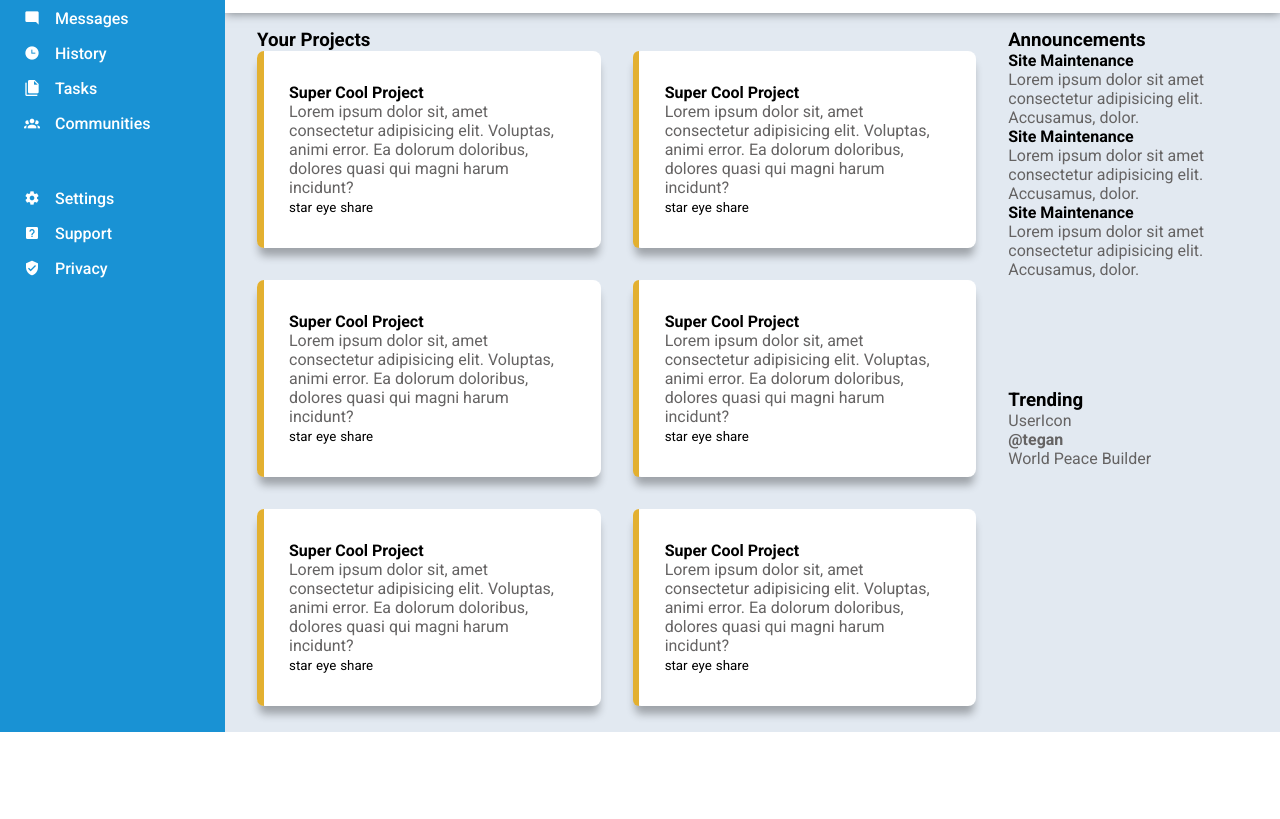
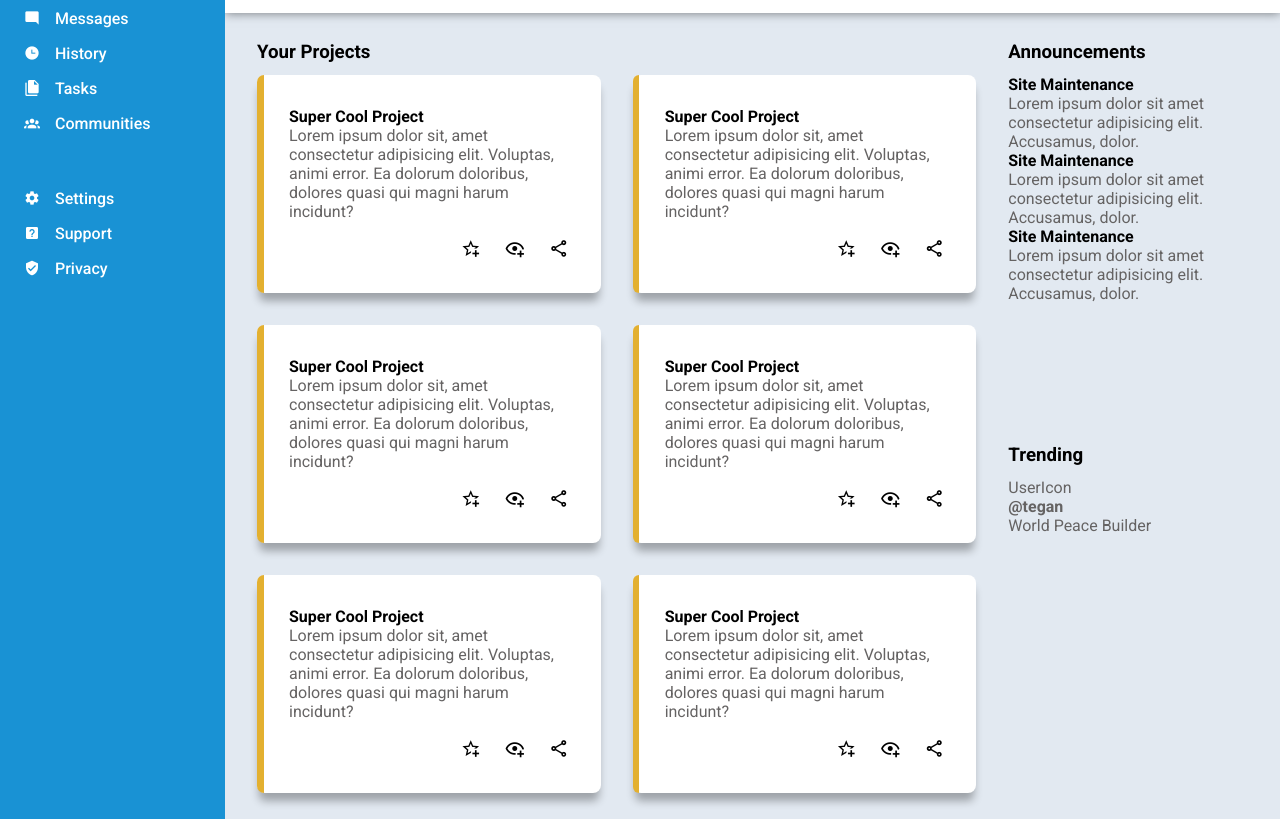
Before and after one commit to Monatric/odin-admin-dashboard, a website: page index.html in a window 1280 px wide. Shown: the part 137-956 px from the top of the page. Before the commit the page ends 869 px from the top, so only its background shows below. Drawn offline with Linux system fonts and the light colour scheme.

Commit message:
Complete styles of your project section

```diff
--- a/index.html
+++ b/index.html
@@ -65,9 +65,9 @@
               <h4>Super Cool Project</h4>
               <p class="secondary">Lorem ipsum dolor sit, amet consectetur adipisicing elit. Voluptas, animi error. Ea dolorum doloribus, dolores quasi qui magni harum incidunt?</p>
               <div class="project-btns">
-                <button type="button">star</button>
-                <button type="button">eye</button>
-                <button type="button">share</button>
+                <button type="button"><span class="mdi mdi-star-plus-outline"></span></button>
+                <button type="button"><span class="mdi mdi-eye-plus-outline"></span></button>
+                <button type="button"><span class="mdi mdi-share-variant-outline"></span></button>
               </div>
             </div>
           </div>
@@ -77,9 +77,9 @@
               <h4>Super Cool Project</h4>
               <p class="secondary">Lorem ipsum dolor sit, amet consectetur adipisicing elit. Voluptas, animi error. Ea dolorum doloribus, dolores quasi qui magni harum incidunt?</p>
               <div class="project-btns">
-                <button type="button">star</button>
-                <button type="button">eye</button>
-                <button type="button">share</button>
+                <button type="button"><span class="mdi mdi-star-plus-outline"></span></button>
+                <button type="button"><span class="mdi mdi-eye-plus-outline"></span></button>
+                <button type="button"><span class="mdi mdi-share-variant-outline"></span></button>
               </div>
             </div>
           </div>
@@ -89,9 +89,9 @@
               <h4>Super Cool Project</h4>
               <p class="secondary">Lorem ipsum dolor sit, amet consectetur adipisicing elit. Voluptas, animi error. Ea dolorum doloribus, dolores quasi qui magni harum incidunt?</p>
               <div class="project-btns">
-                <button type="button">star</button>
-                <button type="button">eye</button>
-                <button type="button">share</button>
+                <button type="button"><span class="mdi mdi-star-plus-outline"></span></button>
+                <button type="button"><span class="mdi mdi-eye-plus-outline"></span></button>
+                <button type="button"><span class="mdi mdi-share-variant-outline"></span></button>
               </div>
             </div>
           </div>
@@ -101,9 +101,9 @@
               <h4>Super Cool Project</h4>
               <p class="secondary">Lorem ipsum dolor sit, amet consectetur adipisicing elit. Voluptas, animi error. Ea dolorum doloribus, dolores quasi qui magni harum incidunt?</p>
               <div class="project-btns">
-                <button type="button">star</button>
-                <button type="button">eye</button>
-                <button type="button">share</button>
+                <button type="button"><span class="mdi mdi-star-plus-outline"></span></button>
+                <button type="button"><span class="mdi mdi-eye-plus-outline"></span></button>
+                <button type="button"><span class="mdi mdi-share-variant-outline"></span></button>
               </div>
             </div>
           </div>
@@ -113,9 +113,9 @@
               <h4>Super Cool Project</h4>
               <p class="secondary">Lorem ipsum dolor sit, amet consectetur adipisicing elit. Voluptas, animi error. Ea dolorum doloribus, dolores quasi qui magni harum incidunt?</p>
               <div class="project-btns">
-                <button type="button">star</button>
-                <button type="button">eye</button>
-                <button type="button">share</button>
+                <button type="button"><span class="mdi mdi-star-plus-outline"></span></button>
+                <button type="button"><span class="mdi mdi-eye-plus-outline"></span></button>
+                <button type="button"><span class="mdi mdi-share-variant-outline"></span></button>
               </div>
             </div>
           </div>
@@ -125,9 +125,9 @@
               <h4>Super Cool Project</h4>
               <p class="secondary">Lorem ipsum dolor sit, amet consectetur adipisicing elit. Voluptas, animi error. Ea dolorum doloribus, dolores quasi qui magni harum incidunt?</p>
               <div class="project-btns">
-                <button type="button">star</button>
-                <button type="button">eye</button>
-                <button type="button">share</button>
+                <button type="button"><span class="mdi mdi-star-plus-outline"></span></button>
+                <button type="button"><span class="mdi mdi-eye-plus-outline"></span></button>
+                <button type="button"><span class="mdi mdi-share-variant-outline"></span></button>
               </div>
             </div>
           </div>
--- a/style.css
+++ b/style.css
@@ -179,6 +179,10 @@ input[name="search"] {
   gap: 2rem;
 }
 
+.main-content h3 {
+  padding: 0.75rem 0;
+}
+
 .your-projects {
   grid-row: 1/ 3;
   /* display: grid; */
@@ -217,6 +221,19 @@ input[name="search"] {
 
 .card-content {
   padding:  2rem;
+  display: flex;
+  flex-direction: column;
+}
+
+.project-btns {
+  align-self: end;
+  padding-top: 1rem;
+  gap: 1.5rem;
+  display: flex;
+}
+
+.project-btns button {
+  font-size: 1.25rem;
 }
 
 .secondary {
```
